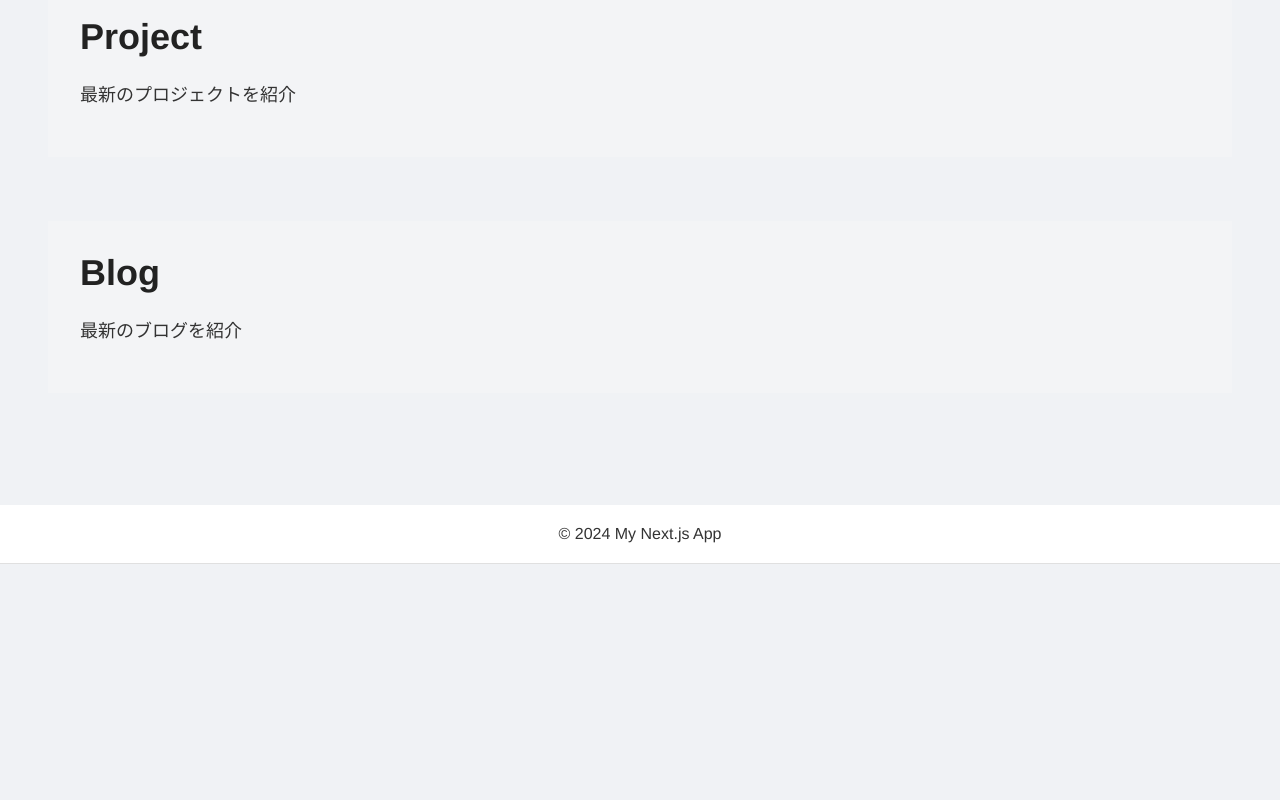
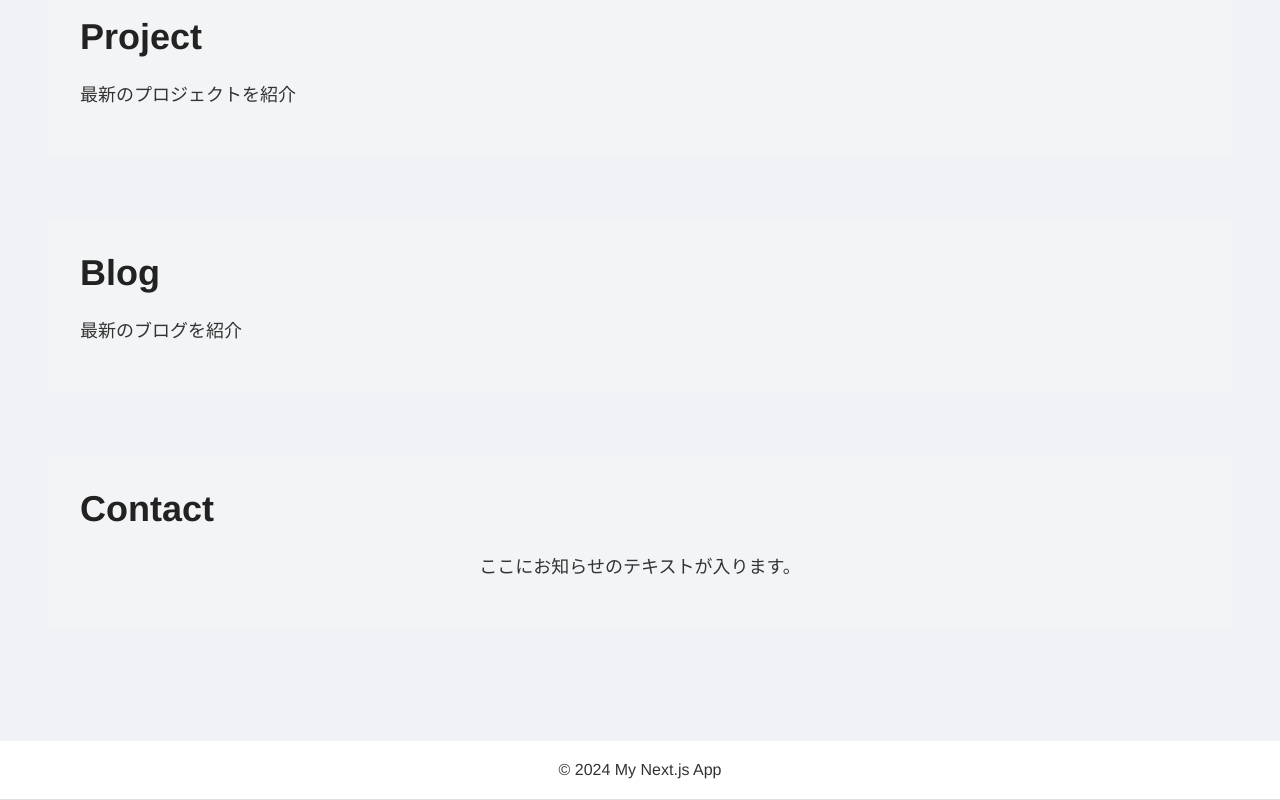
Before and after one commit to ShogoWatanabeLab/NextjsDockerPJ, a Next.js app in the folder my-app/: page / in a window 1280 px wide. Shown: the part 1213-2013 px from the top of the page. Before the commit the page ends 1777 px from the top, so only its background shows below. Built offline with nearby package versions, Linux system fonts and the light colour scheme.

Commit message:
[add] Contact component

```diff
--- a/my-app/src/app/page.js
+++ b/my-app/src/app/page.js
@@ -1,4 +1,4 @@
-import { MainVisual, AboutMe, News, Project, Blog } from "../components/index";
+import { MainVisual, AboutMe, News, Project, Blog, Contact } from "../components/index";
 
 const Home = () => {
   return (
@@ -8,6 +8,7 @@ const Home = () => {
       <News/>
       <Project/>
       <Blog/>
+      <Contact/>
     </div>
   )
 }
--- a/my-app/src/components/index.js
+++ b/my-app/src/components/index.js
@@ -3,6 +3,7 @@ export {default as AboutMe} from './main/AboutMe'
 export {default as News} from './main/News'
 export {default as Project} from './main/Project'
 export {default as Blog} from './main/Blog'
+export {default as Contact} from './main/Contact'
 export {default as SectionTitle} from './main/SectionTitle'
 export {default as SectionParagraph} from './main/SectionParagraph'
 export {default as NewsRow} from './main/NewsRow'
--- /dev/null
+++ b/my-app/src/components/main/Contact.jsx
@@ -0,0 +1,15 @@
+import { SectionTitle, SectionParagraph, NavLink } from "../index";
+
+const Contact = () => {
+  return (
+    <>
+      {/* Contact */}
+      <section className="mb-16 bg-gray-100 p-8">
+          <SectionTitle text={"Contact"} style={""} />
+          <SectionParagraph text={"ここにお知らせのテキストが入ります。"} style={"text-center"}/>
+      </section>
+    </>
+  );
+};
+
+export default Contact;
```
